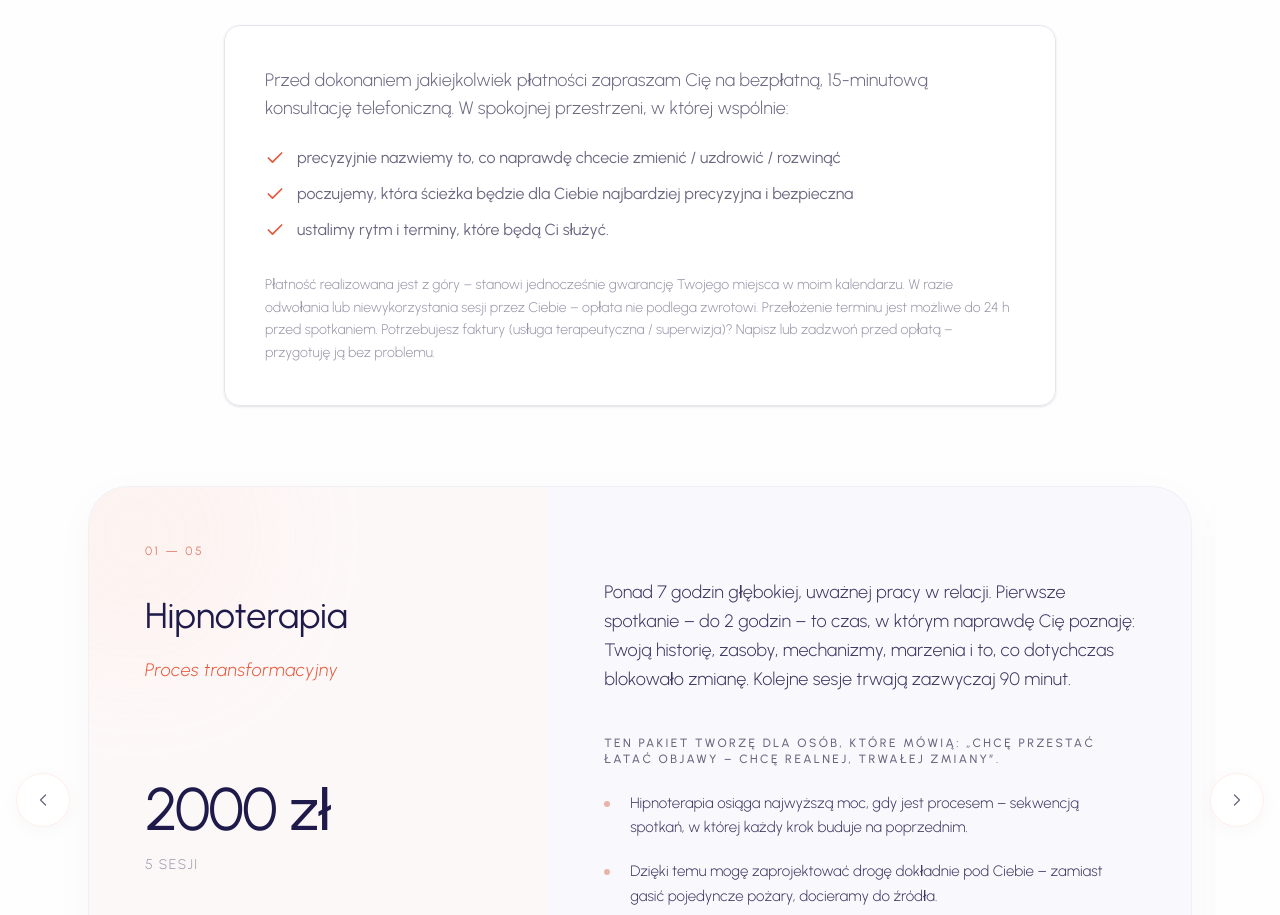
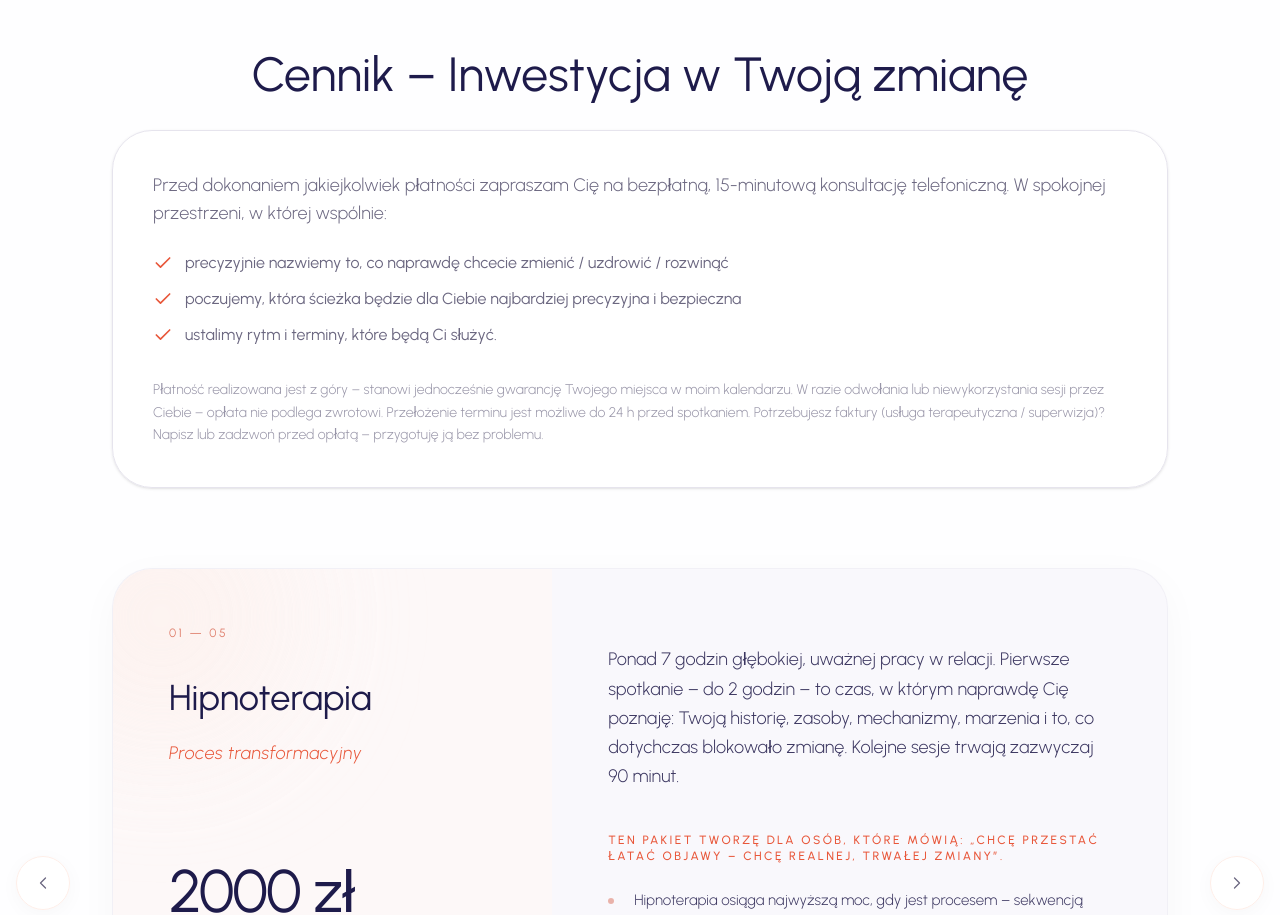
Before and after one commit to editsiarra-commits/AK_02_04.01.2026, a React (Vite) app: page / in a window 1280 px wide. Shown: the part 4029-4944 px from the top of the page. Built offline with nearby package versions, Linux system fonts and the light colour scheme.

Commit message:
style: update colors and sizes for Pricing and Offer components
- Updated target audience h4 color in Pricing component
- Updated Offer component titles to use white text and 26px font size

Made-with: Cursor

```diff
--- a/pages/Offer.tsx
+++ b/pages/Offer.tsx
@@ -126,7 +126,7 @@ export const OfferSection: React.FC<OfferSectionProps> = ({ id }) => (
                  <div className="absolute inset-2 border border-warm-950/10 group-hover:border-coffee-400/40 transition-colors duration-700 pointer-events-none rounded-xl"></div>
 
                  <div className="transform transition-transform duration-500 group-hover:-translate-y-2 w-full flex flex-col items-center">
-                    <h3 className="font-display text-lg mb-2 tracking-wide drop-shadow-lg leading-tight px-2" style={{ color: "rgba(232, 87, 58, 1)", fontWeight: 600 }}>{offer.title}</h3>
+                    <h3 className="font-display text-[26px] text-white mb-2 tracking-wide drop-shadow-lg leading-tight px-2" style={{ fontWeight: 600 }}>{offer.title}</h3>
 
                     {/* Animated Line */}
                     <div className="w-0 h-px bg-coffee-400 mx-auto mb-3 transition-all duration-500 group-hover:w-12 opacity-80"></div>
--- a/pages/Pricing.tsx
+++ b/pages/Pricing.tsx
@@ -92,10 +92,10 @@ const Pricing: React.FC<PricingProps> = ({ id }) => {
   return (
     <section id={id} className="relative py-12 md:py-16 bg-warm-950 scroll-mt-20 overflow-hidden">
       {/* Intro Section (Slide 1 from PDF) */}
-      <div className="max-w-4xl mx-auto px-4 sm:px-6 lg:px-8 text-center mb-8 md:mb-12">
+      <div className="max-w-6xl mx-auto text-center mb-8 md:mb-12">
         <h2 className="font-serif text-4xl md:text-5xl text-warm-100 mb-8">Cennik – Inwestycja w Twoją zmianę</h2>
 
-        <div className="bg-white/50 backdrop-blur-sm rounded-2xl p-8 md:p-10 border border-warm-800 shadow-sm text-left">
+        <div className="bg-white/50 backdrop-blur-sm rounded-[40px] p-8 md:p-10 border border-warm-800 shadow-sm text-left mx-4 sm:mx-12">
           <p className="text-warm-300 text-lg font-light mb-6">
             Przed dokonaniem jakiejkolwiek płatności zapraszam Cię na bezpłatną, 15-minutową konsultację telefoniczną.
             W spokojnej przestrzeni, w której wspólnie:
@@ -124,13 +124,13 @@ const Pricing: React.FC<PricingProps> = ({ id }) => {
       </div>
 
       {/* Full Width Horizontal Slider (Slides 2-6 from PDF) */}
-      <div className="w-full relative px-4 sm:px-8">
+      <div className="w-full relative px-0 sm:px-8">
         <div className="max-w-6xl mx-auto relative">
 
           {/* Navigation Buttons */}
           <button
             onClick={prevSlide}
-            className="absolute left-0 top-1/2 -translate-y-1/2 -ml-4 sm:-ml-12 z-10 p-4 rounded-full bg-white/80 backdrop-blur-sm border border-coffee-100 text-warm-300 hover:text-coffee-400 hover:border-coffee-300 hover:bg-white transition-all shadow-[0_4px_20px_rgb(0,0,0,0.03)] focus:outline-none group"
+            className="absolute left-0 top-1/2 -translate-y-1/2 -ml-2 sm:-ml-12 z-10 p-4 rounded-full bg-white/80 backdrop-blur-sm border border-coffee-100 text-warm-300 hover:text-coffee-400 hover:border-coffee-300 hover:bg-white transition-all shadow-[0_4px_20px_rgb(0,0,0,0.03)] focus:outline-none group"
             aria-label="Previous option"
           >
             <ChevronLeft size={20} className="group-hover:-translate-x-0.5 transition-transform" strokeWidth={1.5} />
@@ -138,20 +138,20 @@ const Pricing: React.FC<PricingProps> = ({ id }) => {
 
           <button
             onClick={nextSlide}
-            className="absolute right-0 top-1/2 -translate-y-1/2 -mr-4 sm:-mr-12 z-10 p-4 rounded-full bg-white/80 backdrop-blur-sm border border-coffee-100 text-warm-300 hover:text-coffee-400 hover:border-coffee-300 hover:bg-white transition-all shadow-[0_4px_20px_rgb(0,0,0,0.03)] focus:outline-none group"
+            className="absolute right-0 top-1/2 -translate-y-1/2 -mr-2 sm:-mr-12 z-10 p-4 rounded-full bg-white/80 backdrop-blur-sm border border-coffee-100 text-warm-300 hover:text-coffee-400 hover:border-coffee-300 hover:bg-white transition-all shadow-[0_4px_20px_rgb(0,0,0,0.03)] focus:outline-none group"
             aria-label="Next option"
           >
             <ChevronRight size={20} className="group-hover:translate-x-0.5 transition-transform" strokeWidth={1.5} />
           </button>
 
           {/* Slider Container */}
-          <div className="overflow-hidden px-2 py-4">
+          <div className="overflow-hidden py-4 px-4 sm:px-0">
             <div
               className="flex transition-transform duration-500 ease-in-out"
               style={{ transform: `translateX(-${currentSlide * 100}%)` }}
             >
               {pricingItems.map((item, index) => (
-                <div key={item.id} className="w-full shrink-0 px-2 sm:px-4 py-2 md:py-4">
+                <div key={item.id} className="w-full shrink-0 px-2 sm:px-12 py-2 md:py-4">
                   <div className="bg-warm-900/60 backdrop-blur-sm rounded-[40px] shadow-[0_10px_40px_rgb(0,0,0,0.03)] overflow-hidden border border-warm-800/40 flex flex-col md:flex-row h-full">
 
                     {/* Left Column: Title & Price */}
@@ -195,7 +195,7 @@ const Pricing: React.FC<PricingProps> = ({ id }) => {
                       </p>
 
                       <div className="space-y-6">
-                        <h4 className="font-sans text-xs font-medium uppercase text-warm-300 tracking-[0.2em]">
+                        <h4 className="font-sans text-xs font-medium uppercase text-coffee-400 tracking-[0.2em]">
                           {item.targetAudience}
                         </h4>
                         <ul className="space-y-5">
```
